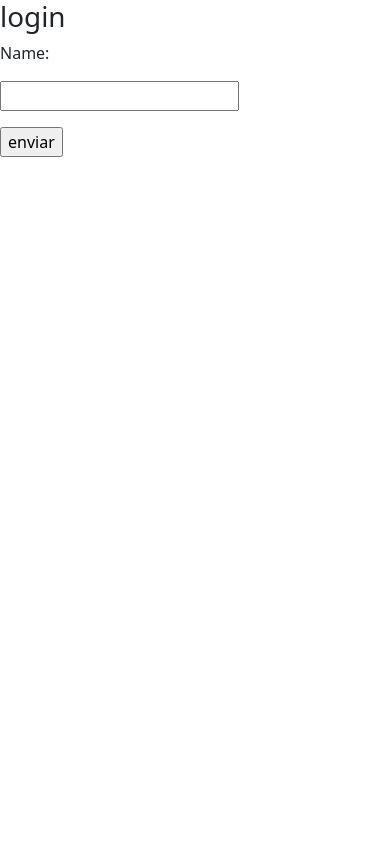
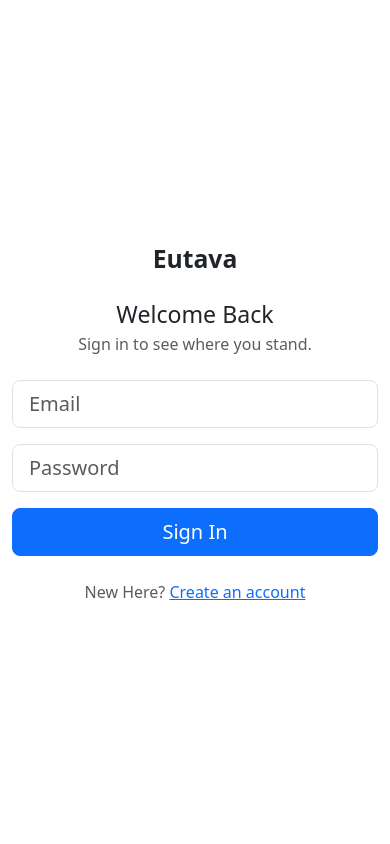
Before and after one commit to EnzoHashinokutiXavier/Eutava, a Flask app: page /login in a window 390 px wide. Run offline with Flask 3, Linux system fonts and the light colour scheme; some libraries are stand-ins or nearby versions.

Commit message:
feat: enhance login and registration templates with improved structure and messaging

```diff
--- a/frontend/templates/login.html
+++ b/frontend/templates/login.html
@@ -1,21 +1,38 @@
 {% extends "base.html" %}
+{% block title %}Sign In{% endblock %}
+{% block body %}
+<div class="container">
+    <div class="row min-vh-100 align-items-center justify-content-center">
+        <div class="col-12 col-sm-8 col-md-6 col-lg-4 py-4">
+            <div class="text-center mb-4">
+                <span class="fs-2 fw-semibold">Eutava</span>
+            </div>
 
-{% block body %}
+            <form method="post" novalidate>
+                <h2 class="h3 fw-medium mb-1 text-center">Welcome Back</h2>
+                <p class="text-body-secondary mb-4 text-center">Sign in to see where you stand.</p>
 
-    {# Exibe mensagem para cada mensagem flash #}
-    {% with messages = get_flashed_messages() %}
-        {% if messages %}
-            {% for msg in messages %}
-                <p>{{msg}}</p>
-            {% endfor %}
-        {% endif %}
-    {% endwith %}
+                {% with messages = get_flashed_messages(with_categories=true) %}
+                    {% for category, msg in messages %}
+                        <div class="alert alert-{{ 'danger' if category == 'error' else category }} py-2" role="alert">{{ msg }}</div>
+                    {% endfor %}
+                {% endwith %}
 
-    <h1>login</h1>
-    <form method="POST">
-        <p>Name:</p>
-        <p><input type="text" name="name"/></p>
-        <p><input type="submit" value="enviar"/></p>
-    </form>
-
+                <div class="vstack gap-3">
+                    <div class="">
+                        <input class="form-control form-control-lg" type="email" name="email" placeholder="Email" value="{{ request.form.get('email', '') }}" autocomplete="email" required>
+                    </div>
+                    <div class="">
+                        <input class="form-control form-control-lg" type="password" name="password" placeholder="Password" value autocomplete="current-password" required>
+                    </div>
+                    <button class="btn btn-primary btn-lg" type="submit">Sign In</button>
+                    <p class="text-center text-body-secondary mb-0 mt-2">
+                        New Here?
+                        <a href="/register">Create an account</a>
+                    </p>
+                </div>
+            </form>
+        </div>
+    </div>
+</div>
 {% endblock %}
```
Also changed, not shown: frontend/templates/register.html (+41 -1 lines).
